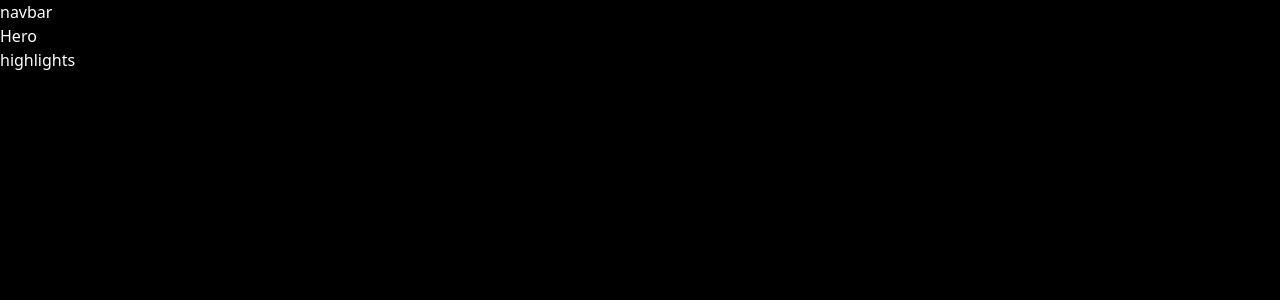
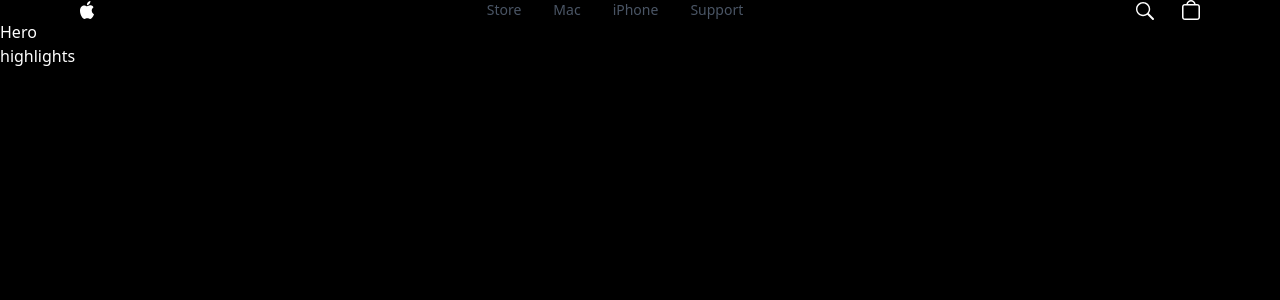
Before and after one commit to 12ripvanwinkle/iphone-website-clone, a React (Vite) app in the folder my-project/: page / in a window 1280 px wide. Shown: the top 300 px of the page. Built offline with nearby package versions, Linux system fonts and the light colour scheme.

Commit message:
completed the Navbar section

```diff
--- a/my-project/src/components/Navbar.jsx
+++ b/my-project/src/components/Navbar.jsx
@@ -1,7 +1,27 @@
+import { navLists } from '../constants';
+import {appleImg, bagImg, searchImg} from '../utils';
 
 const Navbar = () => {
   return (
-    <div>navbar</div>
+    <header className='w-full py-5 sm:px-10 px-5 flex justify-between items-center'>
+      <nav className='flex w-full screen-max-width'>
+        <img src={appleImg} alt='Apple' width={14} height={18}/>
+
+        <div className='flex flex-1 justify-center max-sm:hidden gap-8'>
+          {navLists.map((nav) => (
+            <div key={nav} className="text-sm cursor-pointer text-gray-600 hover:text-white transition-colors duration-300">
+              {nav}
+            </div>
+          ))}
+        </div>
+
+        <div className="flex items-baseline gap-7 max-sm:justify-end max-sm:flex-1">
+          <img src={searchImg} alt='Search' width={18} height={18}/>
+          <img src={bagImg} alt='Bag' width={18} height={18}/>
+        </div>
+
+      </nav>
+    </header>
   )
 }
 
--- a/my-project/src/index.css
+++ b/my-project/src/index.css
@@ -23,7 +23,7 @@
   touch-action: none;
 }
 
-.scrim-max-width {
+.screen-max-width {
   margin-inline-start: auto;
   margin-inline-end: auto;
   position: relative;
```
